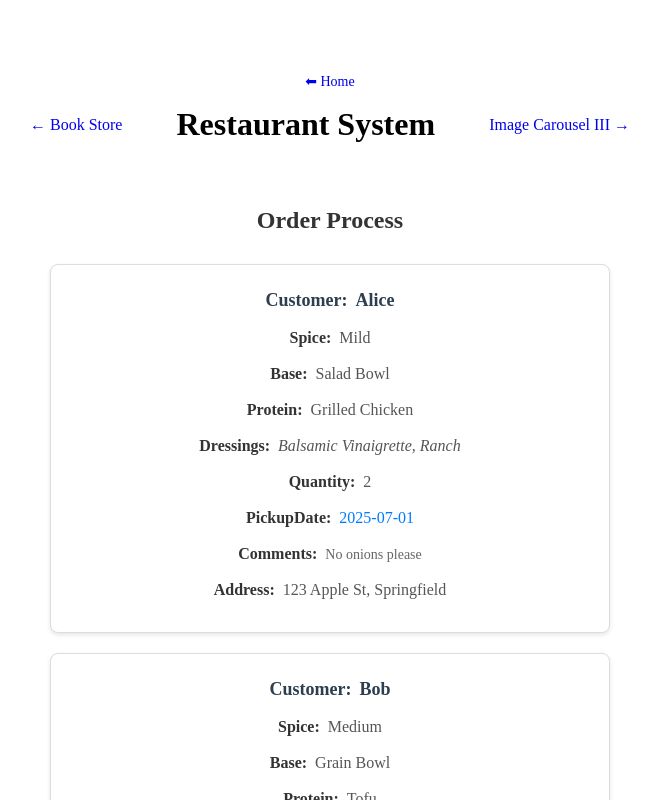
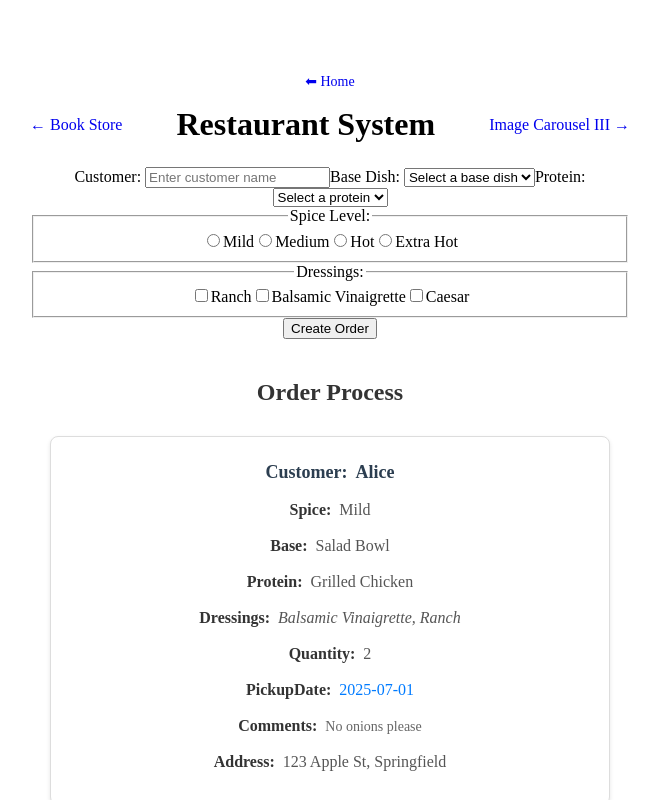
Before and after one commit to longgangsima/practice-project-list, a React (Vite) app: page /restaurant-system in a window 1280 px wide. Shown: the top 800 px of the page, without its empty margins (310-969 px from the left). Built offline with nearby package versions, Linux system fonts and the light colour scheme.

Commit message:
create form element and function

```diff
--- /dev/null
+++ b/src/pages/RestaurantSystem/component/FormOrder.tsx
@@ -0,0 +1,156 @@
+import { useEffect, useState } from 'react';
+
+/*
+  IMPORTANT: Understanding Shallow Copy vs Deep Copy
+
+  When you do: const newForm = { ...pre }
+  This creates a SHALLOW copy, which means:
+
+  ✅ Top-level properties are copied:
+     newForm.customer !== pre.customer (new string)
+     newForm.spice !== pre.spice (new string)
+
+  ❌ Nested objects/arrays are still REFERENCES:
+     newForm.dressings === pre.dressings (SAME ARRAY!)
+     newForm.pickupDate === pre.pickupDate (SAME DATE OBJECT!)
+
+  Example:
+  const original = {
+    name: "John",
+    hobbies: ["reading", "coding"]
+  };
+
+  const copy = { ...original };
+
+  copy.name = "Jane";           // ✅ Changes only copy
+  copy.hobbies.push("gaming");  // ❌ Changes BOTH original and copy!
+
+  console.log(original.hobbies); // ["reading", "coding", "gaming"] 😱
+  */
+
+const FormOrder = ({ onAdd, optionData }) => {
+  const bases = optionData['dish'];
+  const proteins = optionData['protein'];
+  const spices = optionData['spice'];
+  const dressings = optionData['dressings'];
+
+  const [formOrder, setFormOrder] = useState({
+    customer: '',
+    spice: '',
+    base: '',
+    protein: '',
+    dressings: [] as string[], // ✅ Fix: Explicit typing
+    quantity: 0,
+    pickupDate: new Date(),
+    comments: '',
+    address: '',
+  });
+
+  const handleOnSubmit = () => {};
+
+  const handleOnChange = e => {
+    const name = e.target.name;
+    const value = e.target.value;
+    setFormOrder(prevForm => ({ ...prevForm, [name]: value })); // ✅ Fixed: functional update
+  };
+
+  useEffect(() => {
+    console.log('formOrder: ', formOrder);
+  }, [formOrder]);
+
+  const handleCheckbox = e => {
+    const { checked, value } = e.target;
+    setFormOrder(prevForm => {
+      // ✅ Fix: Create a proper copy of the array
+      const newDressings = [...prevForm.dressings];
+      if (checked) {
+        // Add if not already present
+        if (!newDressings.includes(value)) {
+          newDressings.push(value);
+        }
+      } else {
+        // Remove if present
+        const index = newDressings.indexOf(value);
+        if (index > -1) {
+          newDressings.splice(index, 1);
+        }
+      }
+      return {
+        ...prevForm,
+        dressings: newDressings,
+      };
+    });
+  };
+
+  return (
+    <form className="form-order">
+      <label>
+        {'Customer: '}
+        <input
+          type="text"
+          name="customer"
+          value={formOrder.customer}
+          placeholder="Enter customer name"
+          required
+          onChange={handleOnChange}
+        />
+      </label>
+      <label>
+        {'Base Dish: '}
+        <select className="order-base" required name="base" value={formOrder.base} onChange={handleOnChange}>
+          <option value="">Select a base dish</option>
+          {Object.keys(bases).map(key => (
+            <option key={key} value={bases[key]}>
+              {bases[key]}
+            </option>
+          ))}
+        </select>
+      </label>
+      <label>
+        {'Protein: '}
+        <select className="order-protein" required name="protein" value={formOrder.protein} onChange={handleOnChange}>
+          <option value="">Select a protein</option>
+          {Object.keys(proteins).map(key => (
+            <option key={key} value={proteins[key]}>
+              {proteins[key]}
+            </option>
+          ))}
+        </select>
+      </label>
+      <fieldset>
+        <legend>Spice Level: </legend>
+        {Object.keys(spices).map(key => (
+          <label key={key}>
+            <input
+              type="radio"
+              name="spice"
+              value={spices[key]}
+              checked={formOrder.spice === spices[key]}
+              onChange={handleOnChange}
+              required
+            />
+            {spices[key]}
+          </label>
+        ))}
+      </fieldset>
+      <fieldset>
+        <legend>Dressings: </legend>
+        {Object.keys(dressings).map(key => (
+          <label key={key}>
+            <input
+              type="checkbox"
+              className={`dressings-${dressings[key]}`}
+              name="dressings"
+              value={dressings[key]}
+              checked={formOrder.dressings.includes(dressings[key])}
+              onChange={handleCheckbox}
+            />
+            {dressings[key]}
+          </label>
+        ))}
+      </fieldset>
+      <button type="submit">Create Order</button>
+    </form>
+  );
+};
+export default FormOrder;
--- a/src/pages/RestaurantSystem/index.tsx
+++ b/src/pages/RestaurantSystem/index.tsx
@@ -1,14 +1,23 @@
 import { useState } from 'react';
 import ProjectLayout from '../../components/ProjectLayout';
 import { Order } from '../../types';
+import FormOrder from './component/FormOrder';
 import OrderCard from './component/OrderCard';
+import optionData from './data/optionData.json';
 import orders from './data/orders.json';
 import './styles/basic.css';
 export default function RestaurantSystem() {
   const [orderList, setOrderList] = useState<Order[]>(orders);
 
+  const handleOrderCreation = (order: Order) => {
+    console.log('first: ', order);
+  };
+
   return (
     <ProjectLayout currentPath="/restaurant-system">
+      <div className="create-order">
+        <FormOrder onAdd={handleOrderCreation} optionData={optionData} />
+      </div>
       <div className="order-list">
         <h2>Order Process</h2>
         {orderList.map(order => (
```
